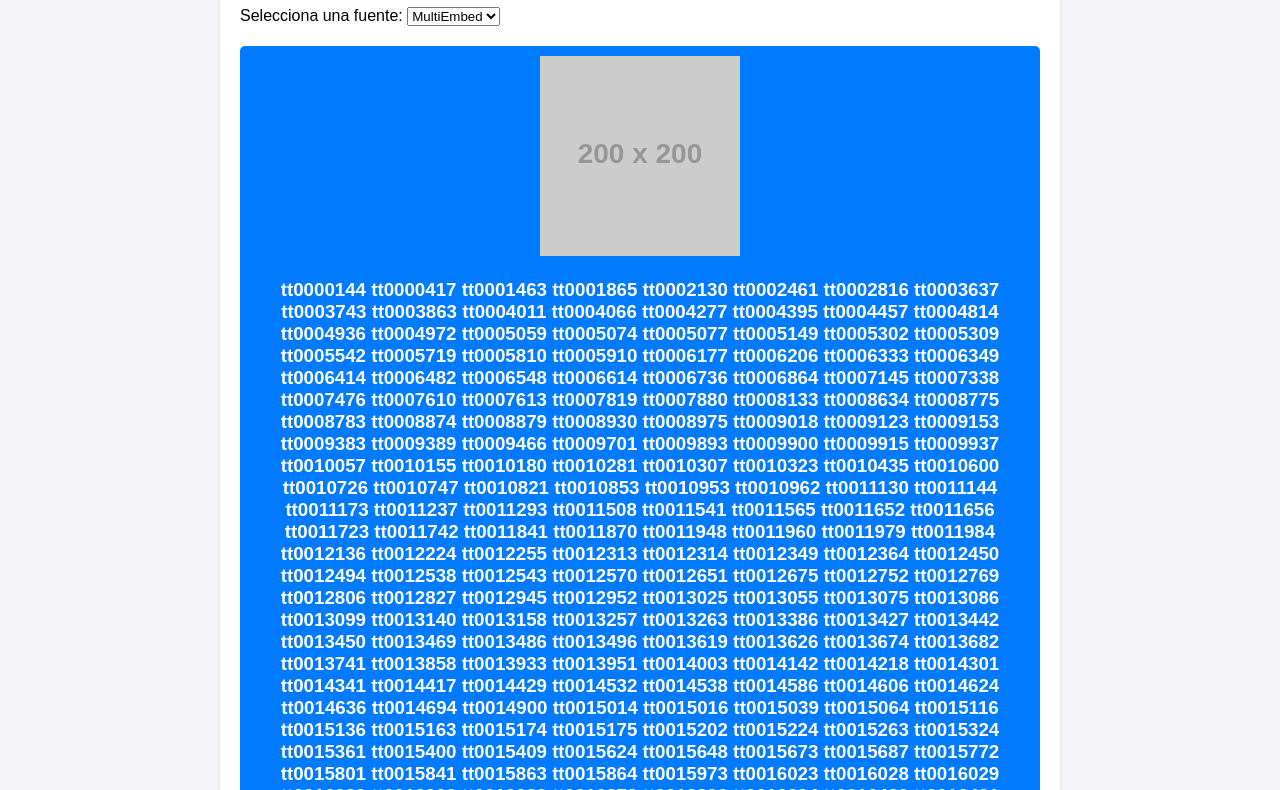
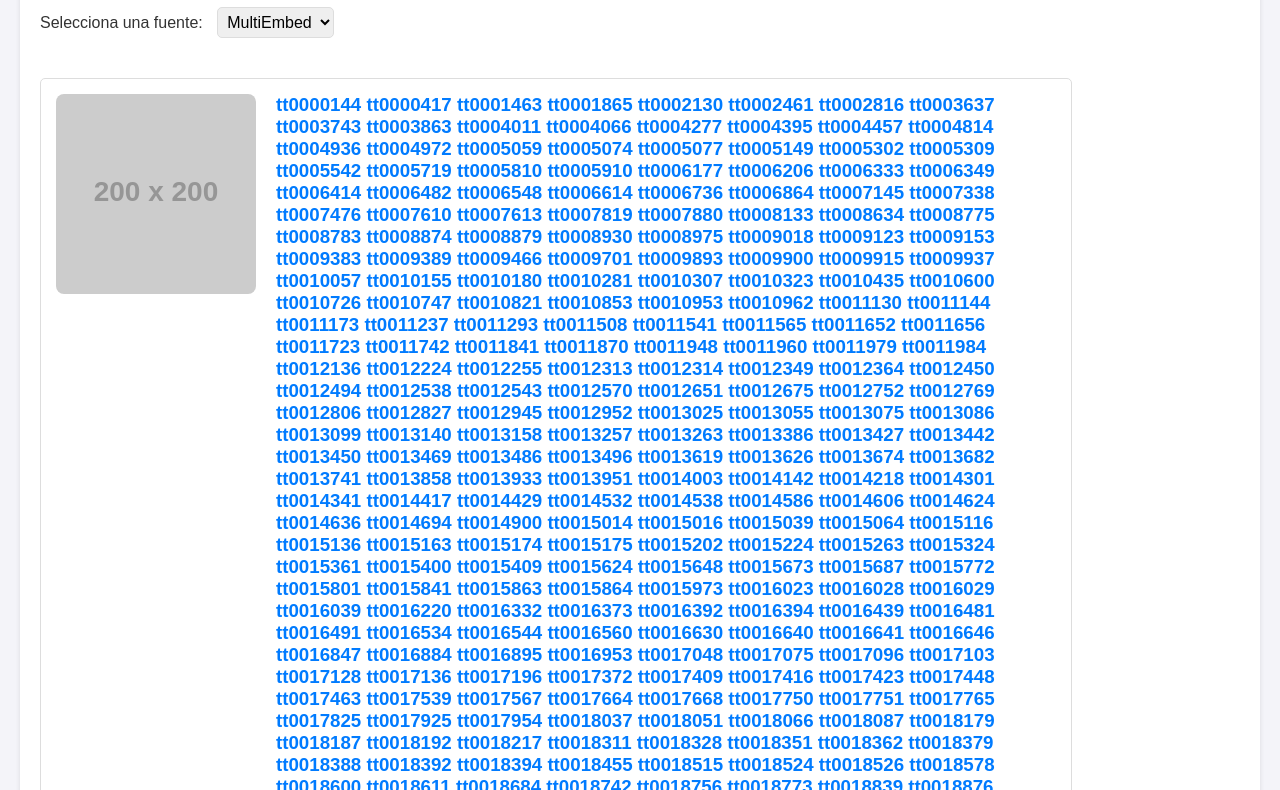
Before and after one commit to jvsierras/CuevaFlix, a plain HTML site: page index.html in a window 1280 px wide. Shown: the part 113-903 px from the top of the page. Drawn offline with Linux system fonts and the light colour scheme; no server answers; placeholder pictures from the web are drawn by us.

Commit message:
Update styles.css

```diff
--- a/styles.css
+++ b/styles.css
@@ -7,7 +7,7 @@ body {
 }
 
 .container {
-    max-width: 800px;
+    max-width: 1200px; /* Aumenté el ancho para dar más espacio a los detalles */
     margin: 20px auto;
     padding: 20px;
     background: #fff;
@@ -20,26 +20,75 @@ h1 {
     color: #333;
 }
 
+/* Selector de fuente (ya presente en tu HTML) */
+label {
+    font-size: 16px;
+    color: #333;
+    margin-right: 10px;
+}
+
+#source-select {
+    padding: 5px;
+    font-size: 16px;
+    border-radius: 5px;
+    border: 1px solid #ddd;
+    margin-bottom: 20px;
+}
+
 /* Lista de películas */
 #movie-list {
     display: flex;
     flex-wrap: wrap;
-    gap: 10px;
+    gap: 20px; /* Aumenté el gap para mejor separación */
     margin-top: 20px;
 }
 
 .movie-item {
-    background: #007bff;
-    color: #fff;
-    padding: 10px 15px;
+    background: #fff; /* Cambié el fondo azul a blanco para mejor legibilidad */
+    color: #333; /* Cambié el texto blanco a gris oscuro */
+    padding: 15px;
     border-radius: 5px;
-    cursor: pointer;
-    text-align: center;
-    transition: background 0.3s ease;
+    border: 1px solid #ddd;
+    width: 100%; /* Ocupa todo el ancho disponible */
+    max-width: 1000px; /* Límite máximo para no estirarse demasiado */
+    transition: box-shadow 0.3s ease;
 }
 
 .movie-item:hover {
-    background: #0056b3;
+    box-shadow: 0 4px 10px rgba(0, 0, 0, 0.1); /* Efecto hover más sutil */
+}
+
+.movie-content {
+    display: flex;
+    align-items: flex-start;
+}
+
+.movie-poster {
+    max-width: 200px;
+    height: auto;
+    border-radius: 8px;
+    cursor: pointer;
+    transition: opacity 0.3s;
+}
+
+.movie-poster.clickable:hover {
+    opacity: 0.8;
+}
+
+.movie-details {
+    margin-left: 20px;
+    flex: 1;
+}
+
+.movie-details h3 {
+    margin: 0 0 10px;
+    color: #007bff;
+}
+
+.movie-details p {
+    margin: 5px 0;
+    font-size: 14px;
+    color: #555;
 }
 
 /* Modal del reproductor */
@@ -71,6 +120,7 @@ h1 {
     top: 5px;
     font-size: 24px;
     cursor: pointer;
+    color: #333;
 }
 
 iframe {
@@ -95,3 +145,24 @@ iframe {
     color: #555;
     text-align: justify;
 }
+
+.player-options {
+    display: flex;
+    gap: 20px;
+    justify-content: center;
+    margin: 20px 0;
+}
+
+.source-btn {
+    padding: 10px 20px;
+    background-color: #007bff;
+    color: white;
+    border: none;
+    border-radius: 5px;
+    cursor: pointer;
+    transition: background 0.3s ease;
+}
+
+.source-btn:hover {
+    background-color: #0056b3;
+}
```
